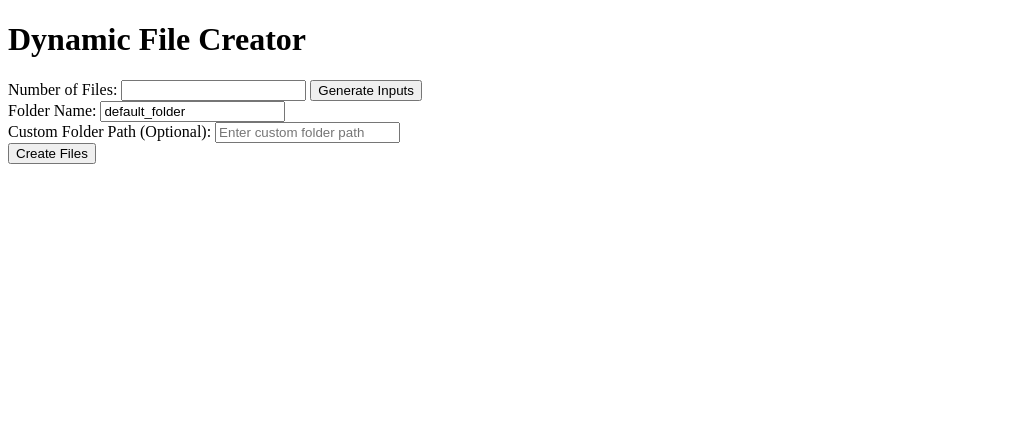
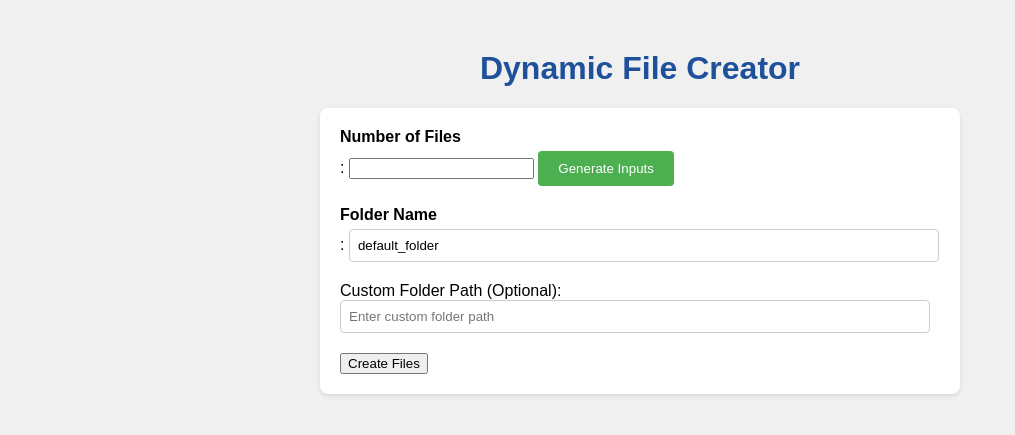
Before and after one commit to BadikeRaju/File-Creation, a Flask app: page / in a window 1280 px wide. Shown: the top 435 px of the page, without its empty margins (0-1015 px from the left). Run offline with Flask 3, Linux system fonts and the light colour scheme.

Commit message:
first commit

```diff
--- a/templates/index.html
+++ b/templates/index.html
@@ -5,7 +5,71 @@
     <meta name="viewport" content="width=device-width, initial-scale=1.0">
     <title>Dynamic File Creator</title>
     <style>
-        /* Styles */
+        body {
+            font-family: Arial, sans-serif;
+            background-color: #f0f0f0;
+            margin: 0;
+            padding: 0;
+        }
+
+        h1 {
+            color: #1f519a;
+            text-align: center;
+            margin-top: 50px;
+        }
+
+        form {
+            max-width: 600px;
+            margin: 0 auto;
+            background-color: #fff;
+            padding: 20px;
+            border-radius: 8px;
+            box-shadow: 0 2px 4px rgba(0, 0, 0, 0.1);
+        }
+
+        .input-group {
+            margin-bottom: 20px;
+        }
+
+        label {
+            display: block;
+            font-weight: bold;
+            margin-bottom: 5px;
+        }
+
+        input[type="text"],
+        textarea {
+            width: calc(100% - 10px);
+            padding: 8px;
+            border: 1px solid #ccc;
+            border-radius: 4px;
+            box-sizing: border-box;
+        }
+
+        input[type="text"]:focus,
+        textarea:focus {
+            outline: none;
+            border-color: #66afe9;
+        }
+
+        button {
+            padding: 10px 20px;
+            background-color: #4CAF50;
+            color: white;
+            border: none;
+            border-radius: 4px;
+            cursor: pointer;
+            transition: background-color 0.3s;
+        }
+
+        button:hover {
+            background-color: #45a049;
+        }
+
+        textarea {
+            height: 100px;
+            resize: vertical;
+        }
     </style>
 </head>
 <body>
```
